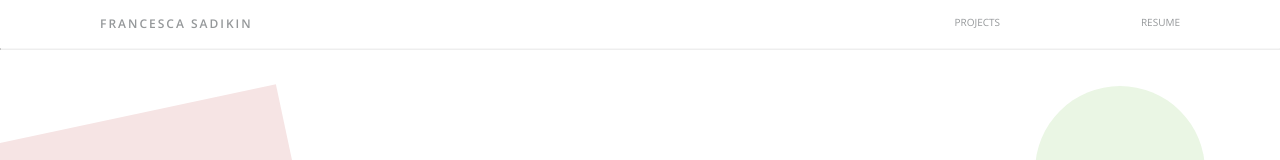
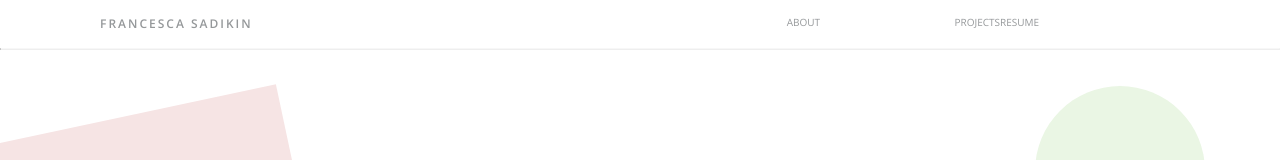
Before and after one commit to serpient/fsadikin, a React (Create React App) app: page / in a window 1280 px wide. Shown: the top 160 px of the page. Built offline with nearby package versions, Linux system fonts and the light colour scheme.

Commit message:
add about link to header, adjust styling

```diff
--- a/src/Header/Header.jsx
+++ b/src/Header/Header.jsx
@@ -8,9 +8,9 @@ class Header extends React.Component {
             <div className="header-container-all">
                 <div className="header-container">
                     <Link to="/" className="logo">Francesca Sadikin</Link>
-                    <div className="header-spacer" />
+                    <Link to="/about" className="navigation nav-about">About</Link>
                     <Link to="/projects" className="navigation nav-projects">Projects</Link>
-                    <Link to="/resume" className="navigation nav-about">Resume</Link>
+                    <Link to="/resume" className="navigation nav-resume">Resume</Link>
                 </div>
                 <hr className="header-border" />
             </div>
--- a/src/Header/Header.scss
+++ b/src/Header/Header.scss
@@ -14,16 +14,14 @@ GRID
     background-color: rgba(255, 255, 255, 0.939);
 }
 .header-container {
+    width: 100%;
     max-width: 1080px;
     display: grid;
-    grid-template-columns: repeat(6, 1fr);
-    grid-template-areas: "l l l . p b";
+    grid-template-columns: repeat(7, 1fr);
+    grid-template-areas: "logo logo logo . about project resume";
     height: 30px;
     margin: 0 auto;
-}
-
-.header-spacer {
-    grid-column: 4 / 5;
+    justify-items: center;
 }
 
 .header-border {
@@ -33,11 +31,15 @@ GRID
 }
 
 .nav-projects {
-    grid-template-areas: p;
+    grid-area: project;
 }
 
 .nav-about {
-    grid-template-areas: b;
+    grid-area: about;
+}
+
+.nav-resume {
+    grid-area: resume;
 }
 /*
 ==========================
@@ -53,8 +55,8 @@ LINKS
 }
 
 .logo {
-    grid-column: 1 / 4;
-    margin-left: 0px;
+    justify-self: start;
+    grid-area: logo;
     letter-spacing: 2px;
     font-weight: 600;
 }
```
